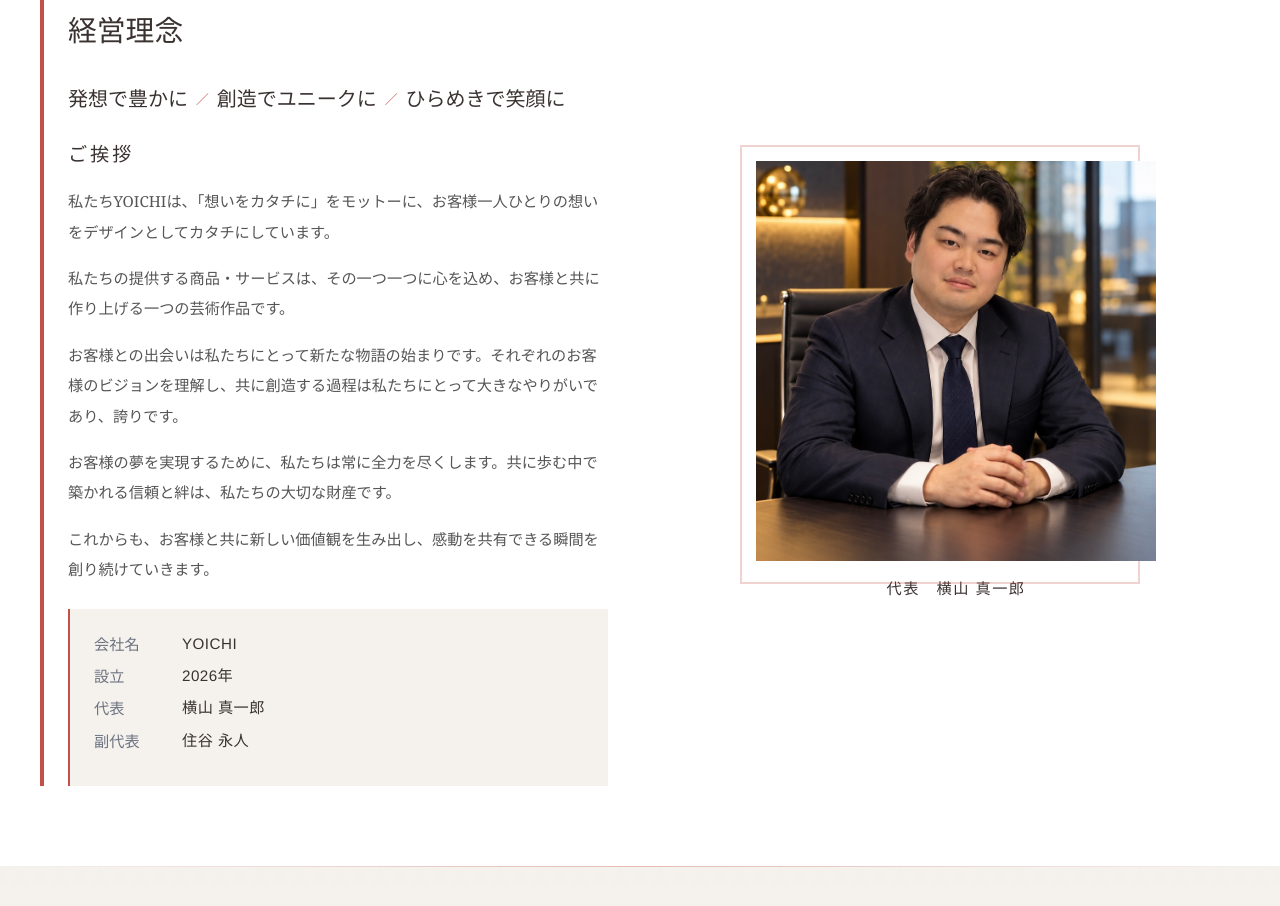
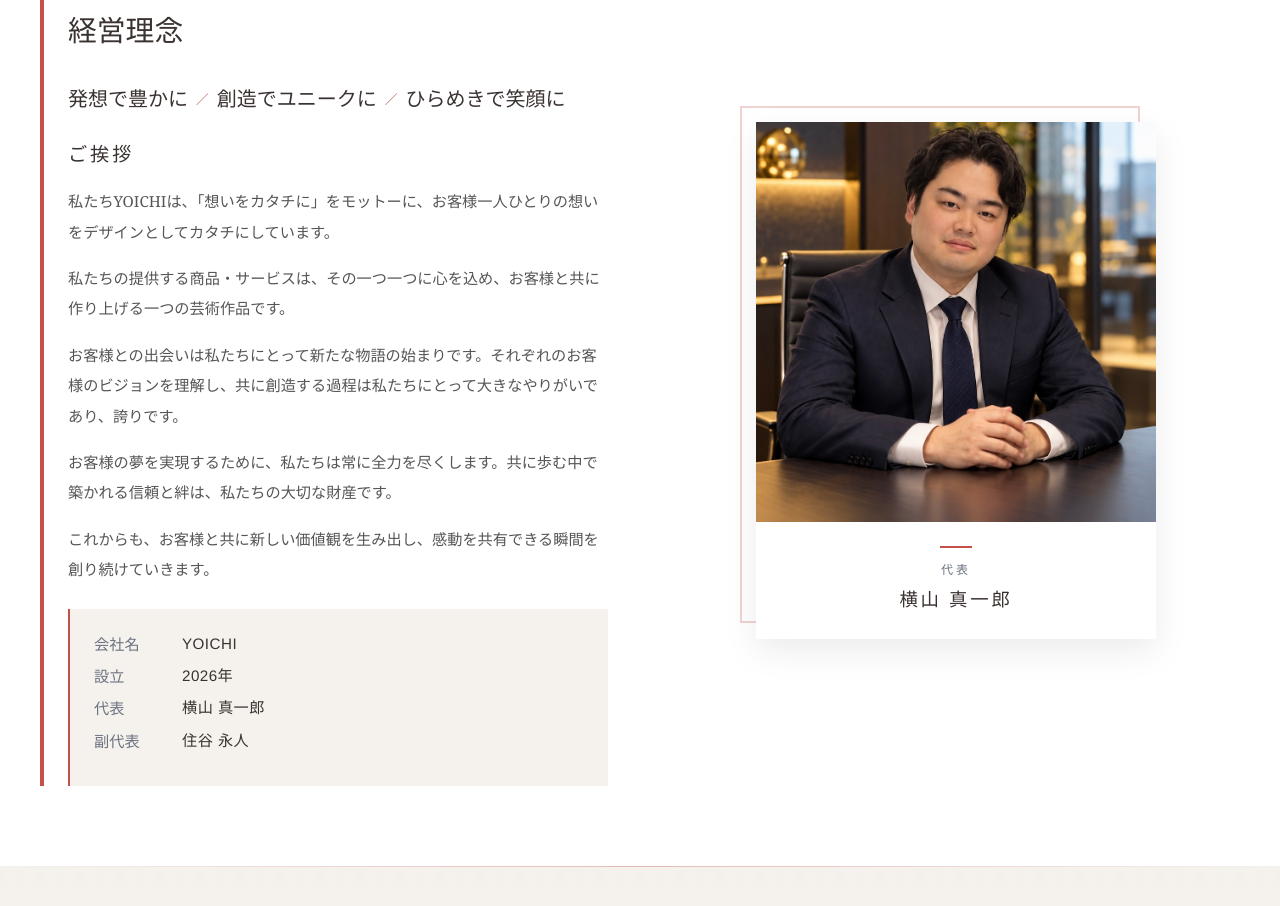
Before and after one commit to sy1067ys/yoichi-homepage, a React (Vite) app: page / in a window 1280 px wide. Shown: the part 4460-5366 px from the top of the page. Built offline with nearby package versions, Linux system fonts and the light colour scheme.

Commit message:
Update App.tsx

```diff
--- a/src/app/App.tsx
+++ b/src/app/App.tsx
@@ -1441,12 +1441,16 @@ export default function App() {
             </div>
             <div className="about-logo-box" style={{ position:"relative", maxWidth:400, margin:"0 auto" }}>
               <div style={{ position:"absolute", top:-16, left:-16, right:16, bottom:16, border:`2px solid ${C.accent}`, opacity:0.25 }} />
-              <div style={{ position:"relative", overflow:"hidden", aspectRatio:"1" }}>
-                <img src={yokoyamaPhoto} alt="代表 横山真一郎" style={{ width:"100%", height:"100%", objectFit:"cover", display:"block" }} />
-              </div>
-              <p style={{ textAlign:"center", marginTop:"1rem", fontSize:"0.95rem", color:C.dark, letterSpacing:"0.1em" }}>
-                代表　横山 真一郎
-              </p>
+              <div style={{ position:"relative", background:C.white, boxShadow:"0 12px 32px rgba(0,0,0,0.08)" }}>
+                <div style={{ overflow:"hidden", aspectRatio:"1" }}>
+                  <img src={yokoyamaPhoto} alt="代表 横山真一郎" style={{ width:"100%", height:"100%", objectFit:"cover", display:"block" }} />
+                </div>
+                <div style={{ padding:"1.5rem", textAlign:"center" }}>
+                  <div style={{ width:32, height:2, background:C.accent, margin:"0 auto 0.8rem" }} />
+                  <p style={{ fontSize:"0.75rem", color:C.textMuted, letterSpacing:"0.25em", marginBottom:"0.5rem" }}>代表</p>
+                  <p style={{ fontSize:"1.15rem", fontFamily:"serif", fontWeight:400, color:C.dark, letterSpacing:"0.15em" }}>横山 真一郎</p>
+                </div>
+              </div>
             </div>
           </div>
         </div>
```
